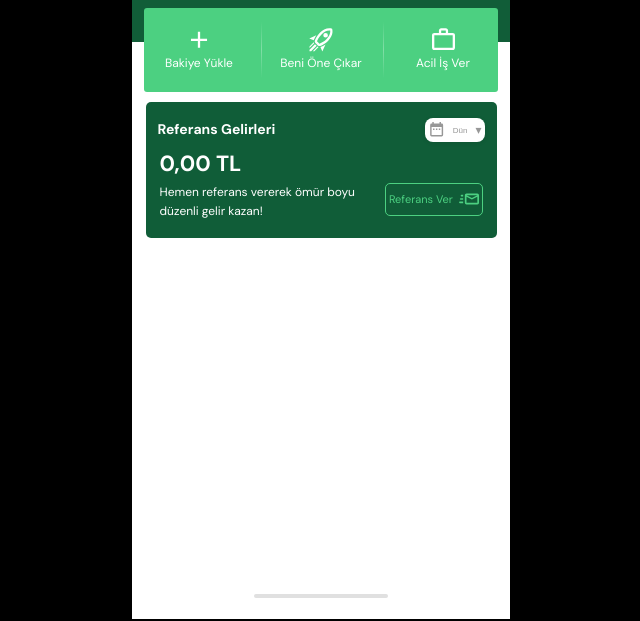
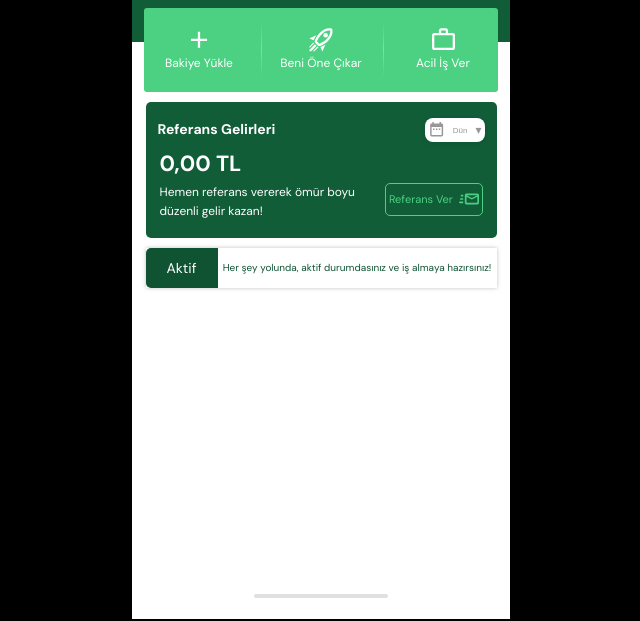
Before and after one commit to mehmetburakbaykal/eterna-case, a website: page homepage.html in a window 1280 px wide. Shown: the part 195-816 px from the top of the page, without its empty margins (319-959 px from the left). Drawn offline with Linux system fonts and the light colour scheme.

Commit message:
status added

```diff
--- a/css/homepage.css
+++ b/css/homepage.css
@@ -172,13 +172,11 @@ footer {
     height: 577px;
     background: white;
     overflow: hidden;
-    display: flex;
-    justify-content: center;
 }
 
 #reference-incomes {
     background: rgba(16, 93, 56, 1);
-    margin: 60px 0 0 0;
+    margin-top: 60px;
     width: 327px;
     height: 124px;
     border-radius: 5px;
@@ -270,3 +268,36 @@ footer {
     border-radius: 5px;
     padding: 3px;
 }
+
+#status-container {
+    display: flex;
+    justify-content: center;
+    align-items: center;
+    margin-top: 10px;
+    width: 351px;
+    height: 40px;
+    box-shadow: 0px 0px 4px 0px rgba(0, 0, 0, 0.25);
+}
+
+.status {
+    font-size: 14px;
+    width: 65.44px;
+    height: 30px;
+    display: flex;
+    border-radius: 5px 0px 0px 5px;
+    justify-content: center;
+    align-items: center;
+    height: 100%;
+    background: rgba(15, 83, 50, 1);
+    padding: 0 10px;
+    color: white;
+}
+
+.status-description {
+    width: 100%;
+    color: rgba(15, 83, 50, 1);
+    display: flex;
+    justify-content: center;
+    align-items: center;
+    font-size: 10px;
+}
--- a/homepage.html
+++ b/homepage.html
@@ -143,6 +143,7 @@
         </div>
 
         <div id="main-content">
+            <div style="display: flex; justify-content: center;">
                 <div id="reference-incomes">
                     <div class="reference-incomes-header">
                         Referans Gelirleri
@@ -172,14 +173,18 @@
                         </button>
                     </div>
                 </div>
-            <!-- <div id="status-container">
-                <span class="status">
+            </div>
+            <div style="display: flex; justify-content: center;">
+                <div id="status-container">
+                    <div class="status">
                         Aktif
-                </span>
-                <span class="status-description">
+                    </div>
+                    <div class="status-description">
                         Her şey yolunda, aktif durumdasınız ve iş almaya hazırsınız!
-                </span>
-            </div> -->
+                    </div>
+                </div>
+
+            </div>
         </div>
 
         <footer>
```
Lines whose indentation alone changed are shown as unchanged.
